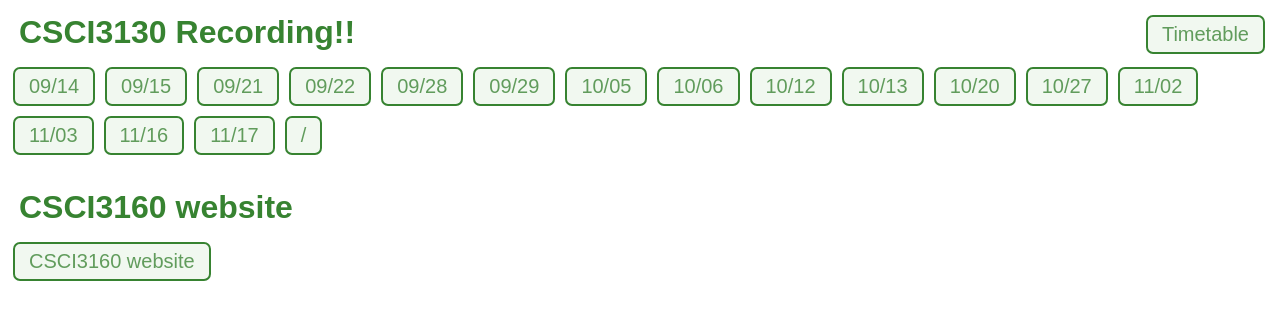
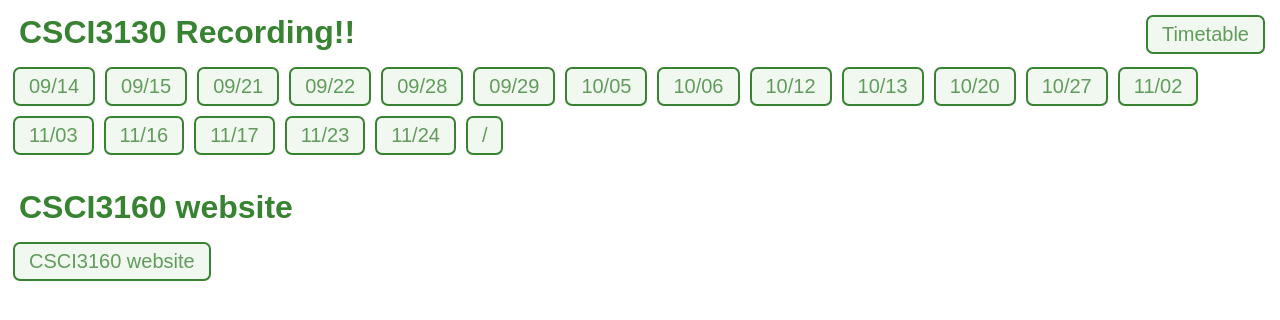
Before and after one commit to whoarepeter/whoarepeter.github.io, a plain HTML site: page uni/index.html in a window 1280 px wide. Drawn offline with Linux system fonts and the light colour scheme.

Commit message:
Update: uni lessons

```diff
--- a/uni/index.html
+++ b/uni/index.html
@@ -142,6 +142,14 @@
             link: "https://cuhk.zoom.us/rec/share/csyqQBmLH_nV9FszgHLpOMwzrumaHPUTZZMXIqO_WerB5eMmHTd5LX0pMuZHih3z.W1UeXjuQLw5_u1pr",
             password: "7*Ffy=PD"
         },
+        "11/23": {
+            link: "https://cuhk.zoom.us/rec/share/ozNJ4hShu9xFa1AJM74OpRyH4UIYBDjZwuvFzCqzhqqRBVON1-bsxPvett-yKAZ_.v5AqznRQFI7IXuQG",
+            password: "^45#9O*a"
+        },
+        "11/24": {
+            link: "https://cuhk.zoom.us/rec/share/TlOZzMnoRa34_3oR4XrNxP9F4JzAEJz4akIEr7y4lgTRle3Zuz68zCbQs-yAmzym.B4pnbHzpKSHDC632",
+            password: "Vnc2p.wt"
+        },
         "/": {
             link: "",
             password: ""
```
